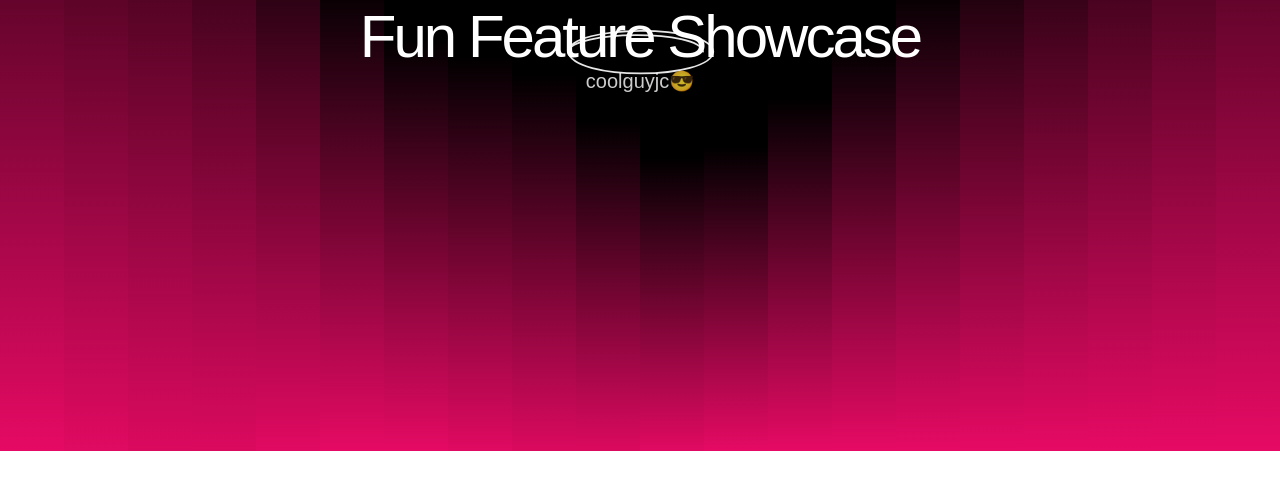
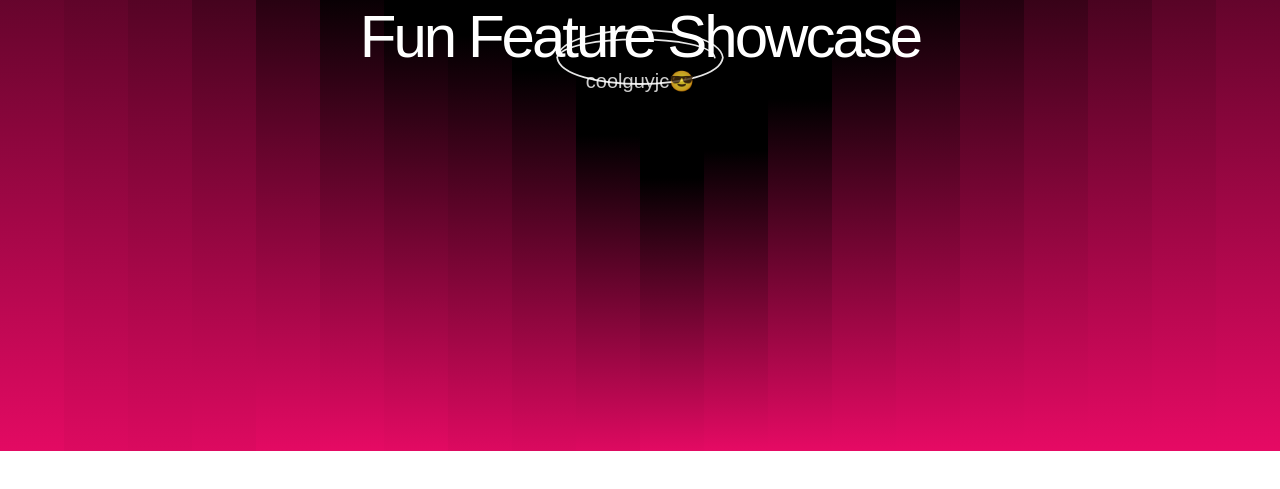
Before and after one commit to jaivanshchawla/FUNshowcase, a Next.js app: page / in a window 1280 px wide. Shown: the part 349-838 px from the top of the page. After the commit the page ends 800 px from the top, so only its background shows below. Built offline with nearby package versions, Linux system fonts and the light colour scheme; a web font is replaced by a local one.

Commit message:
text circle fix

```diff
--- a/src/app/layout.js
+++ b/src/app/layout.js
@@ -23,8 +23,8 @@ export default function RootLayout({ children }) {
       <body
         className={`${geistSans.variable} ${geistMono.variable} antialiased`}
       >
+        <GlobalNavbar />
         {children}
-        <GlobalNavbar />
       </body>
     </html>
   );
--- a/src/components/global-navbar.jsx
+++ b/src/components/global-navbar.jsx
@@ -3,5 +3,9 @@
 import { Component as KineticNavbar } from "@/components/ui/sterling-gate-kinetic-navigation";
 
 export default function GlobalNavbar() {
-  return <KineticNavbar />;
+  return (
+    <div className="fixed inset-0 z-[9999] pointer-events-none">
+      <KineticNavbar />
+    </div>
+  );
 }
--- a/src/components/ui/hand-writing-text.jsx
+++ b/src/components/ui/hand-writing-text.jsx
@@ -29,10 +29,10 @@ function HandWrittenTitle({
                     className="w-full h-full">
                     <title>KokonutUI</title>
                     <motion.path
-                        d="M 110 305
-                           C 120 120, 1080 110, 1100 305
-                           C 1080 500, 140 505, 110 305
-                           C 130 160, 1010 150, 1030 305"
+                        d="M 35 345
+                           C 70 95, 1130 95, 1165 345
+                           C 1130 585, 70 585, 35 345
+                           C 85 180, 1085 180, 1110 345"
                         fill="none"
                         strokeWidth="12"
                         stroke="currentColor"
```
